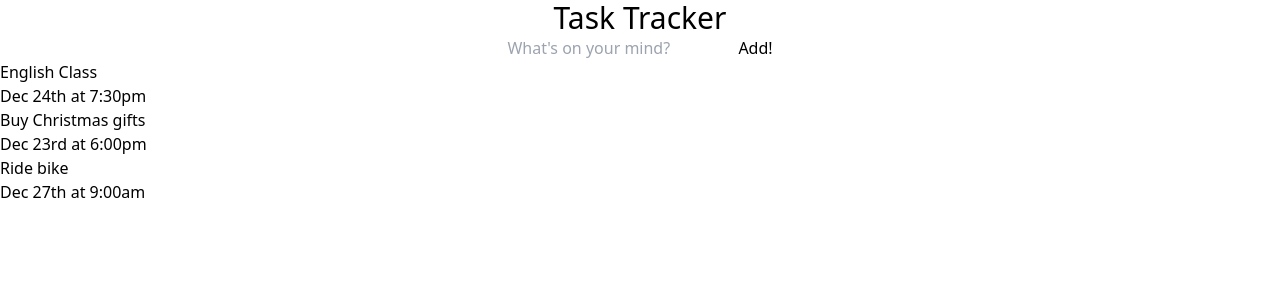
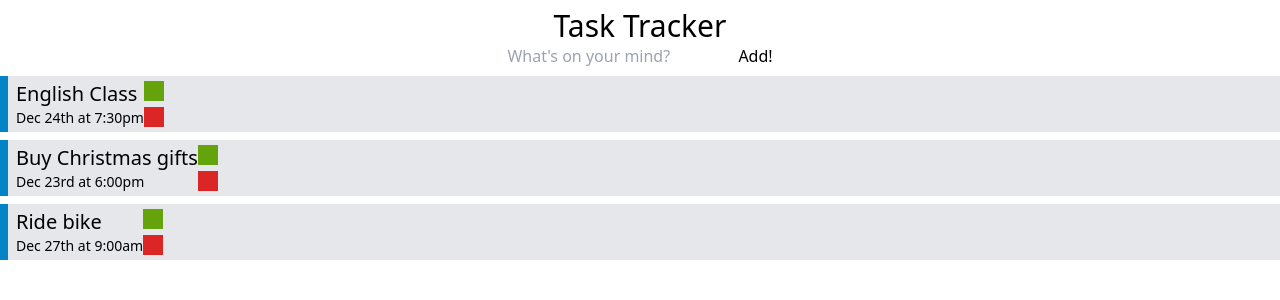
Before and after one commit to d-rocham/task-tracker, a React (Create React App) app: page / in a window 1280 px wide. Shown: the top 300 px of the page. Built offline with nearby package versions, Linux system fonts and the light colour scheme.

Commit message:
Started styling w. Tailwind CSS. Basic task styling completed. Provisional units placed. Button placement pending

```diff
--- a/src/App.js
+++ b/src/App.js
@@ -27,7 +27,7 @@ function App() {
     ]
   );
   return (
-    <div className="App">
+    <div className="application-container flex flex-col justify-center">
       <Header />
       <Tasks tasks={tasks} />
     </div>
--- a/src/components/Header.js
+++ b/src/components/Header.js
@@ -2,7 +2,7 @@ import NewTask from "./NewTask";
 
 const Header = () => {
     return (
-        <div className="flex flex-col justify-center">
+        <div className="flex flex-col justify-center py-2">
             <h1 className="text-3xl text-center">Task Tracker</h1>
             <NewTask />
         </div>
--- a/src/components/Task.js
+++ b/src/components/Task.js
@@ -1,14 +1,14 @@
 const Task = ({ task }) => {
     return (
-        <div className="flex flex-row">
-            <div></div> {/* Side colored box */}
-            <div className="flex flex-col">
-                <h3>{task.content}</h3>
-                <p>{task.date}</p>
+        <div className="card-container flex flex-row bg-gray-200 mb-2">
+            <div className="side-decorator bg-sky-600 w-2 mr-2"></div> {/* Side colored box */}
+            <div className="info-container flex flex-col my-1">
+                <h3 className="task-title text-xl">{task.content}</h3>
+                <p className="task-date text-sm">{task.date}</p>
             </div>
-            <div className="flex flex-col">
-                <div></div>
-                <div></div>
+            <div className="buttons-container flex flex-col justify-evenly align-center">
+                <div className="-button w-5 h-5 bg-lime-600"></div>
+                <div className="-button w-5 h-5 bg-red-600"></div>
             </div>
         </div>
     )
--- a/src/components/Tasks.js
+++ b/src/components/Tasks.js
@@ -2,9 +2,9 @@ import Task from "./Task";
 
 const Tasks = ({ tasks }) => {
     return (
-        <>
+        <div className="flex flex-col justify-center">
             {tasks.map((task) => (<Task key={task.id} task={task} />))}
-        </>
+        </div>
     )
 }
 
```
